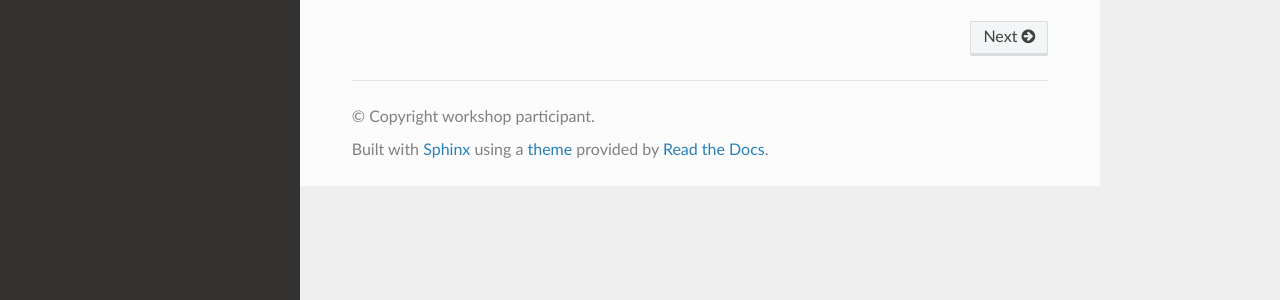
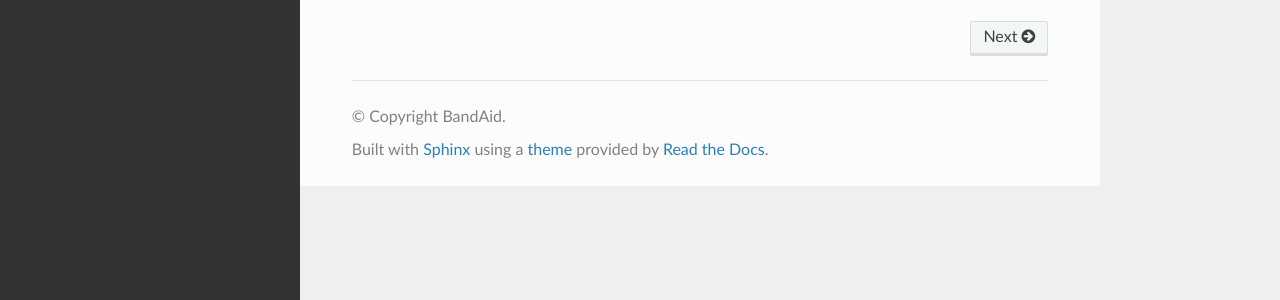
Before and after one commit to ekrakov/documentation-example, a Sphinx documentation site: the page built from doc/index.rst, in a window 1280 px wide. Shown: the part 391-691 px from the top of the page. Built offline with Sphinx 7.4.7 and the Read the Docs theme 2.0.0, drawn with Linux system fonts in a browser that asks for light colours.

Commit message:
Update conf.py

```diff
--- a/doc/conf.py
+++ b/doc/conf.py
@@ -7,8 +7,8 @@
 # https://www.sphinx-doc.org/en/master/usage/configuration.html#project-information
 
 project = 'BandAid'
-copyright = 'workshop participant'
-author = 'workshop participant'
+copyright = 'BandAid'
+author = 'Eliana Krakovsky'
 release = '0.1'
 
 
```
